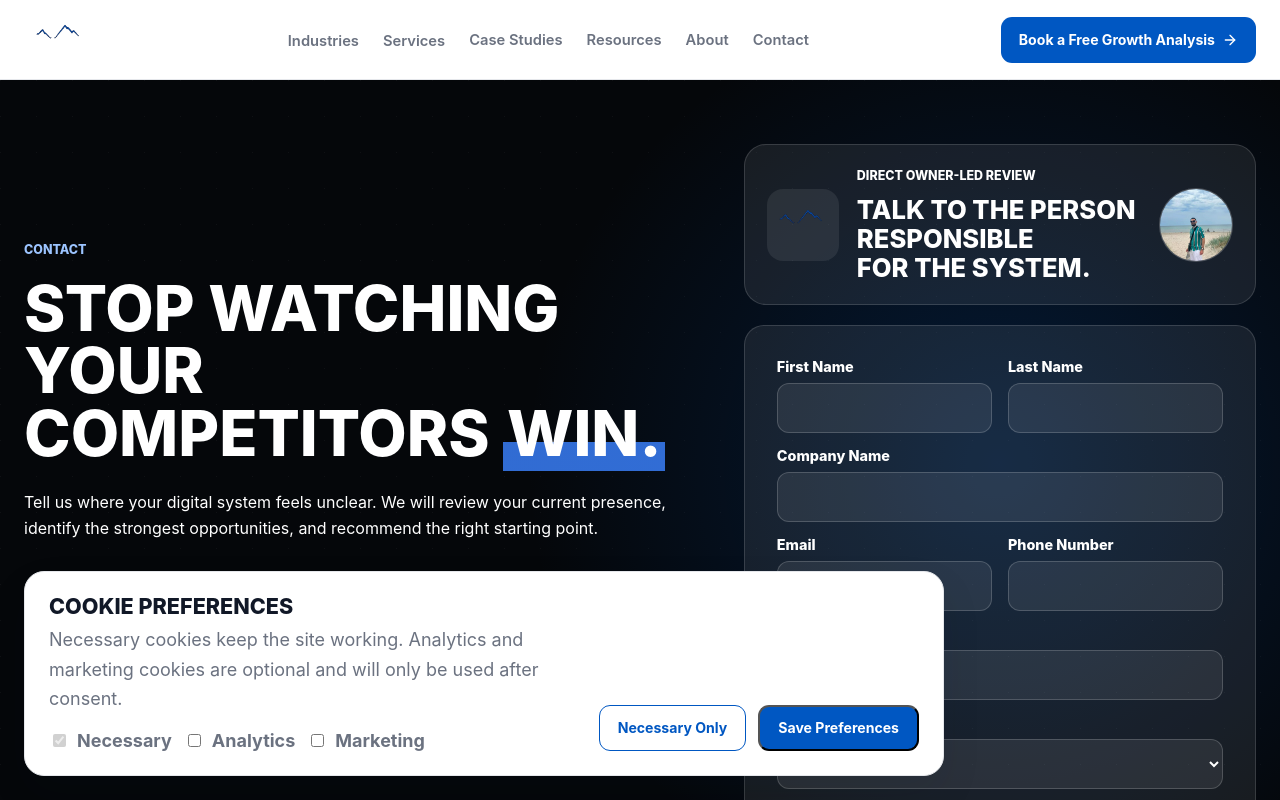
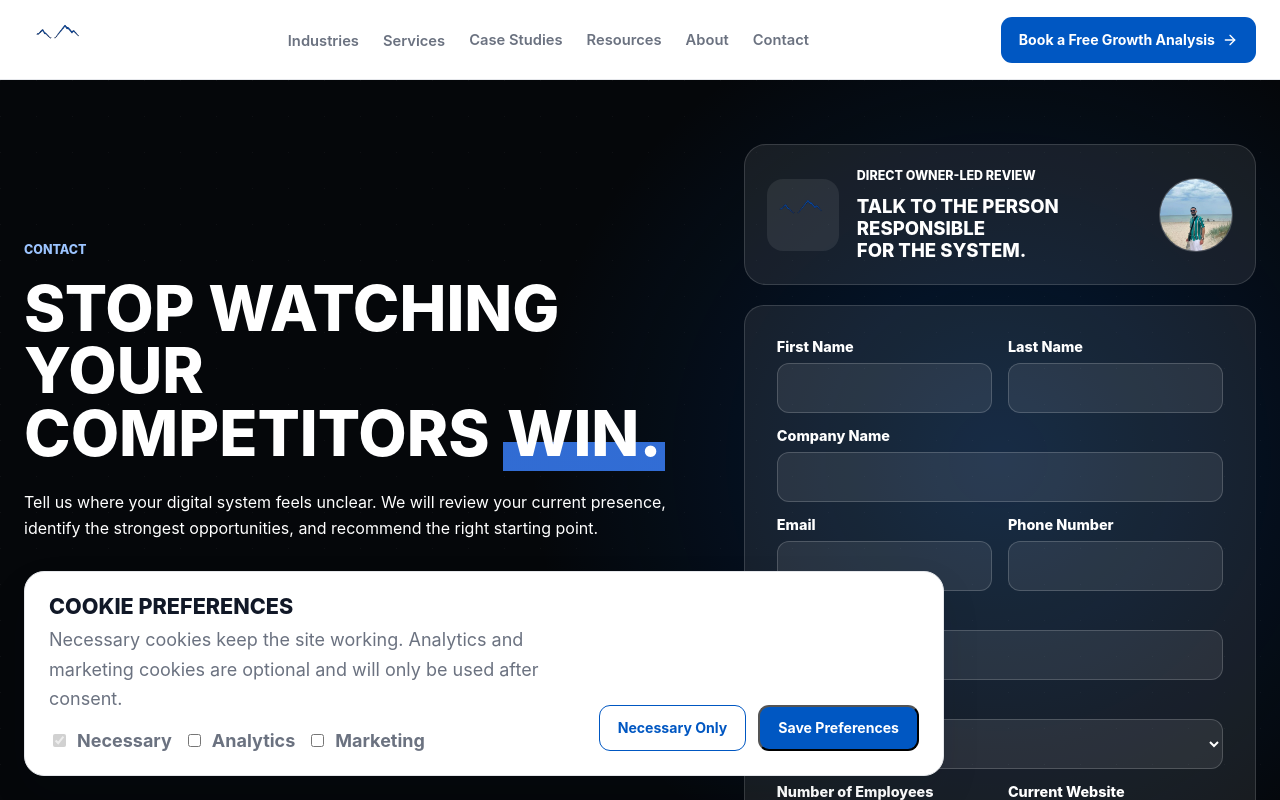
Before and after one commit to mawa8633/framkant-nordic, a Next.js app: page /contact in a window 1280 px wide. Shown: the top 800 px of the page. Built offline with nearby package versions, Linux system fonts and the light colour scheme.

Commit message:
Refine contact card heading size

```diff
--- a/app/globals.css
+++ b/app/globals.css
@@ -1945,8 +1945,8 @@
 }
 
 .contact-brand-card h2 {
-  font-size: clamp(1.25rem, 2vw, 1.65rem);
-  line-height: 1.12;
+  font-size: clamp(1.05rem, 1.45vw, 1.3rem);
+  line-height: 1.18;
   margin: 0;
 }
 
```
